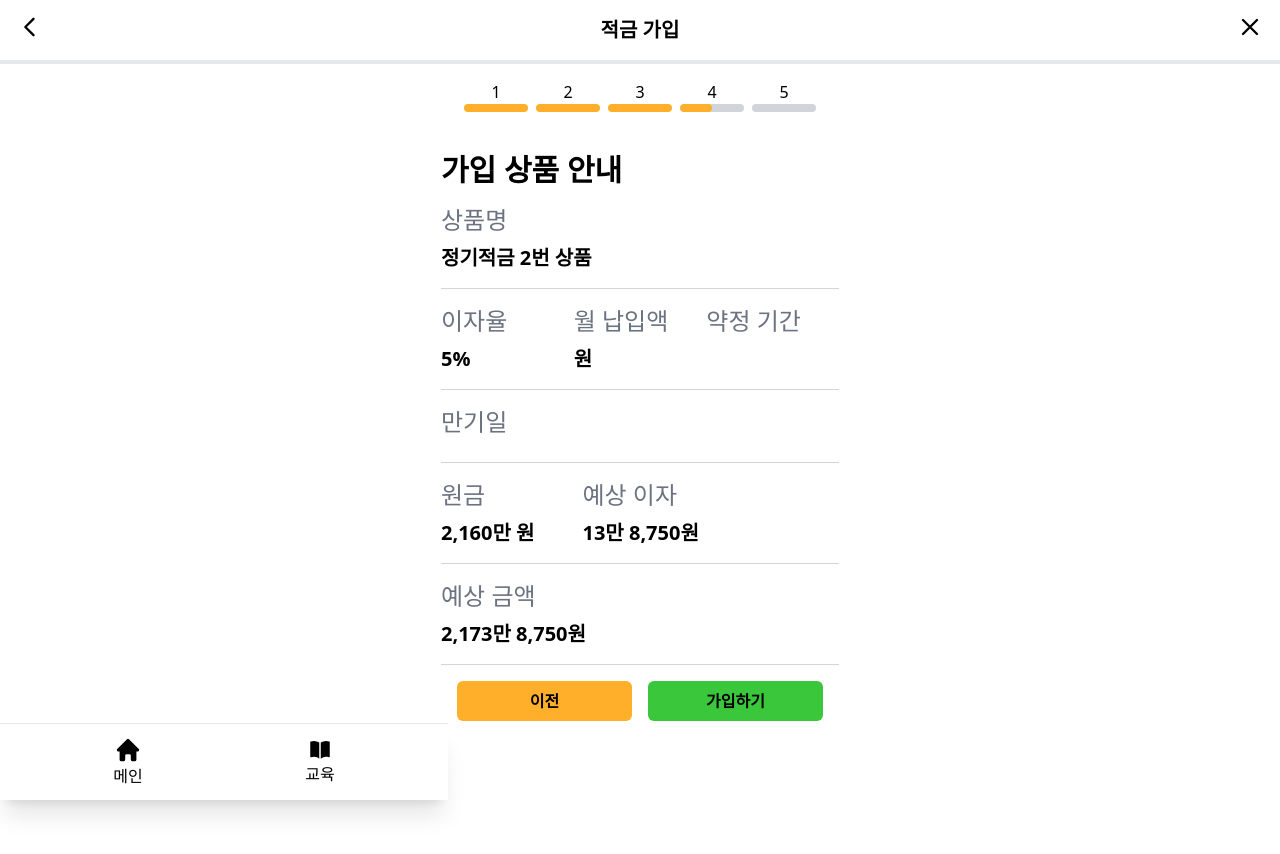
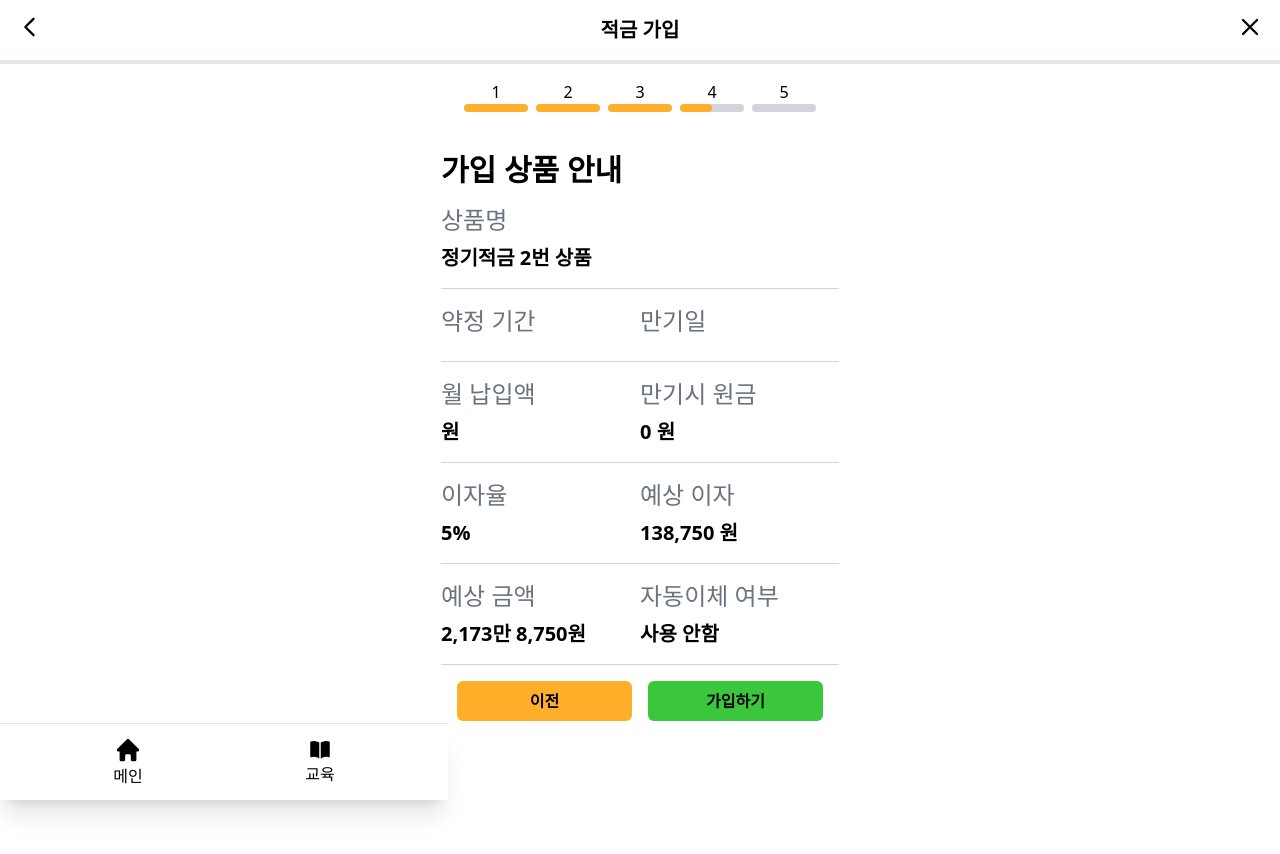
Before and after one commit to uhbooba/frontend, a React (Vite) app in the folder frontend/: page /savings/product in a window 1280 px wide. Shown: the top 854 px of the page. Built offline with nearby package versions, Linux system fonts and the light colour scheme.

Commit message:
:recycle: Refactor: 예적금 가입 상품 페이지 수정
<body>
- Deposit_product.tsx
- Savings_Product.tsx
	- 화면 구성 변경 및 Atom 사용
- validateInputs.tsx
	- 체크박스 추가

```diff
--- a/frontend/src/pages/deposit/Deposit_Product.tsx
+++ b/frontend/src/pages/deposit/Deposit_Product.tsx
@@ -41,7 +41,7 @@ const DepositProduct = () => {
 
   return (
     <div>
-      <div className='fixed left-0 top-0 z-10 w-full'>
+      <div className='fixed left-0 top-0 w-full'>
         <TopBar title='예금 가입' />
       </div>
 
@@ -49,7 +49,7 @@ const DepositProduct = () => {
         <LevelBar currentLevel={4} totalLevel={5} />
       </div>
       <div className='p-4'>
-        <div className='pb-4 text-3xl font-bold'>가입 상품 안내</div>
+        <div className='text-3xl font-bold'>가입 상품 안내</div>
 
         <div className='border-b border-gray-300 py-4 text-2xl'>
           <span className='text-gray-500'>상품명</span>
@@ -59,36 +59,42 @@ const DepositProduct = () => {
         </div>
 
         <div className='border-b border-gray-300 py-4'>
-          <div className='grid grid-cols-3 text-start'>
-            <div>
-              <span className='text-2xl text-gray-500'>연 이자율</span>
-              <div className='mt-2 text-xl font-bold'>10%</div>
-            </div>
-            <div>
-              <span className='text-2xl text-gray-500'>최소 금액</span>
-              <div className='mt-2 text-xl font-bold'>20 만 원</div>
-            </div>
+          <div className='grid grid-cols-2 text-start'>
             <div>
               <span className='text-2xl text-gray-500'>약정 기간</span>
               <div className='mt-2 text-xl font-bold'>{selectPeriod}</div>
+            </div>
+            <div>
+              <span className='text-2xl text-gray-500'>만기일</span>
+              <div className='mt-2 text-xl font-bold'>{maturityDate}</div>
             </div>
           </div>
         </div>
 
         <div className='border-b border-gray-300 py-4'>
-          <span className='text-2xl text-gray-500'>만기일</span>
-          <div className='mt-2 text-xl font-bold'>{maturityDate}</div>
+          <div className='grid grid-cols-2 text-start'>
+            <div>
+              <span className='text-2xl text-gray-500'>최소 금액</span>
+              <div className='mt-2 text-xl font-bold'>200,000 원</div>
+            </div>
+
+            <div>
+              <span className='text-2xl text-gray-500'>가입금액</span>
+              <div className='mt-2 text-xl font-bold'>{selectMoney} 원</div>
+            </div>
+          </div>
         </div>
 
         <div className='border-b border-gray-300 py-4'>
-          <div className='flex'>
-            <div className='mr-20 text-left'>
-              <span className='text-2xl text-gray-500'>가입금액</span>
-              <div className='mt-2 text-xl font-bold'>{selectMoney} 원</div>
+          <div className='grid grid-cols-2 text-start'>
+            <div>
+              <span className='text-2xl text-gray-500'>연 이자율</span>
+              <div className='mt-2 text-xl font-bold'>10%</div>
             </div>
-            <div className='text-left'>
+
+            <div>
               <span className='text-2xl text-gray-500'>예상 이자</span>
-              <div className='mt-2 text-xl font-bold'>13만 8,750원</div>
+              <div className='mt-2 text-xl font-bold'>138,750 원</div>
             </div>
           </div>
         </div>
@@ -98,7 +104,7 @@ const DepositProduct = () => {
           <div className='mt-2 text-xl font-bold'>242 만 원</div>
         </div>
 
-        <div className='mb-2 mt-8 flex w-full items-center justify-between'>
+        <div className='mb-2 flex w-full items-center justify-center p-4'>
           <Button
             label='이전'
             size='medium'
--- a/frontend/src/pages/savings/Savings_Explain.tsx
+++ b/frontend/src/pages/savings/Savings_Explain.tsx
@@ -13,7 +13,7 @@ const Savings = () => {
   return (
     <div>
       <div className='fixed left-0 top-0 w-full'>
-        <TopBar title='적금 가입'  />
+        <TopBar title='적금 가입' />
       </div>
 
       <div>
@@ -86,7 +86,7 @@ const Savings = () => {
       </div>
 
       {/* 확인 버튼 */}
-      <div className='mb-2 w-full items-center justify-center p-4'>
+      <div className='w-full items-center justify-center p-4'>
         <Button
           label='확인'
           size='large'
--- a/frontend/src/pages/savings/Savings_Product.tsx
+++ b/frontend/src/pages/savings/Savings_Product.tsx
@@ -6,6 +6,7 @@ import BigModal from '@/components/modals/Big_Modal';
 import { useEffect, useState } from 'react';
 import { useAtom } from 'jotai';
 import {
+  checkAtom,
   maturityDateAtom,
   selectMoneyAtom,
   selectPeriodAtom,
@@ -18,6 +19,7 @@ const SavingsProduct = () => {
   const [selectMoney] = useAtom(selectMoneyAtom);
   const [selectPeriod] = useAtom(selectPeriodAtom);
   const [isModalOpen, setIsModalOpen] = useState(false);
+  const [check] = useAtom(checkAtom);
 
   useEffect(() => {
     setIsModalOpen(false);
@@ -39,10 +41,18 @@ const SavingsProduct = () => {
     setIsModalOpen(false);
   };
 
+  const parseCurrency = (value: string): number => {
+    return Number(value.replace(/[^0-9]/g, ''));
+  };
+
+  const formatCurrency = (value: number): string => {
+    return value.toLocaleString() + ' 원';
+  };
+
   return (
     <div>
       <div className='fixed left-0 top-0 w-full'>
-        <TopBar title='적금 가입'  />
+        <TopBar title='적금 가입' />
       </div>
 
       <div className='mb-6 mt-20'>
@@ -60,48 +70,65 @@ const SavingsProduct = () => {
         </div>
 
         <div className='border-b border-gray-300 py-4'>
-          <div className='grid grid-cols-3 text-start'>
+          <div className='grid grid-cols-2 text-start'>
+            <div>
+              <span className='text-2xl text-gray-500'>약정 기간</span>
+              <div className='mt-2 text-xl font-bold'>{selectPeriod}</div>
+            </div>
+            <div>
+              <span className='text-2xl text-gray-500'>만기일</span>
+              <div className='mt-2 text-xl font-bold'>{maturityDate}</div>
+            </div>
+          </div>
+        </div>
+
+        <div className='border-b border-gray-300 py-4'>
+          <div className='grid grid-cols-2 text-start'>
+            <div>
+              <span className='text-2xl text-gray-500'>월 납입액</span>
+              <div className='mt-2 text-xl font-bold'>{selectMoney}원</div>
+            </div>
+            <div>
+              <span className='text-2xl text-gray-500'>만기시 원금</span>
+              <div className='mt-2 text-xl font-bold'>
+                {formatCurrency(
+                  Number(selectPeriod.replace('개월', '')) *
+                    parseCurrency(selectMoney),
+                )}
+              </div>
+            </div>
+          </div>
+        </div>
+
+        <div className='border-b border-gray-300 py-4'>
+          <div className='grid grid-cols-2 text-start'>
             <div>
               <span className='text-2xl text-gray-500'>이자율</span>
               <div className='mt-2 text-xl font-bold'>5%</div>
             </div>
             <div>
-              <span className='text-2xl text-gray-500'>월 납입액</span>
-              <div className='mt-2 text-xl font-bold'>{selectMoney}원</div>
-            </div>
-            <div>
-              <span className='text-2xl text-gray-500'>약정 기간</span>
-              <div className='mt-2 text-xl font-bold'>{selectPeriod}</div>
+              <span className='text-2xl text-gray-500'>예상 이자</span>
+              <div className='mt-2 text-xl font-bold'>138,750 원</div>
             </div>
           </div>
         </div>
 
         <div className='border-b border-gray-300 py-4'>
-          <div>
-            <span className='text-2xl text-gray-500'>만기일</span>
-            <div className='mt-2 text-xl font-bold'>{maturityDate}</div>
-          </div>
-        </div>
-
-        <div className='border-b border-gray-300 py-4'>
-          <div className='flex'>
+          <div className='grid grid-cols-2 text-start'>
             <div>
-              <span className='text-2xl text-gray-500'>원금</span>
-              <div className='mt-2 text-xl font-bold'>2,160만 원</div>
+              <span className='text-2xl text-gray-500'>예상 금액</span>
+              <div className='mt-2 text-xl font-bold'>2,173만 8,750원</div>
             </div>
-            <div className='ml-12 text-left'>
-              <span className='text-2xl text-gray-500'>예상 이자</span>
-              <div className='mt-2 text-xl font-bold'>13만 8,750원</div>
+            <div>
+              <span className='text-2xl text-gray-500'>자동이체 여부</span>
+              <div className='mt-2 text-xl font-bold'>
+                {check === 'yes' ? '사용함' : '사용 안함'}
+              </div>
             </div>
           </div>
         </div>
 
-        <div className='border-b border-gray-300 py-4'>
-          <span className='text-2xl text-gray-500'>예상 금액</span>
-          <div className='mt-2 text-xl font-bold'>2,173만 8,750원</div>
-        </div>
-
-        <div className='mb-20 flex w-full items-center justify-center p-4'>
+        <div className='mb-2 flex w-full items-center justify-center p-4'>
           <Button
             label='이전'
             size='medium'
--- a/frontend/src/pages/savings/savings_Signup.tsx
+++ b/frontend/src/pages/savings/savings_Signup.tsx
@@ -6,10 +6,10 @@ import { BottomTab } from '@/components/layouts/BottomTab';
 import LevelBar from '@/components/common/LevelBar';
 import { useEffect, useState } from 'react';
 import CheckButton from '@/components/common/buttons/CheckButton';
+import { validateInputs } from '@/utils/validateInputs';
+import TopBar from '@/components/layouts/TopBar';
 import { useAtom } from 'jotai';
 import { checkAtom } from '@/atoms/savings/savingsDataAtoms';
-import { validateInputs } from '@/utils/validateInputs';
-import TopBar from '@/components/layouts/TopBar';
 
 const SavingsSignup = () => {
   const [check, setCheck] = useAtom(checkAtom);
@@ -21,6 +21,7 @@ const SavingsSignup = () => {
     name: '',
     idNumber: '',
     phoneNumber: '',
+    check: '',
   });
 
   useEffect(() => {
@@ -33,6 +34,7 @@ const SavingsSignup = () => {
         name: '',
         idNumber: '',
         phoneNumber: '',
+        check: '',
       });
     };
   }, [setName, setIdNumber, setPhoneNumber, setErrors, setCheck]);
@@ -40,7 +42,12 @@ const SavingsSignup = () => {
   const navigate = useNavigate();
 
   const OpenModal = () => {
-    const { isValid, newErrors } = validateInputs(name, idNumber, phoneNumber);
+    const { isValid, newErrors } = validateInputs(
+      name,
+      idNumber,
+      phoneNumber,
+      check,
+    );
     setErrors(newErrors);
 
     if (isValid) {
@@ -113,6 +120,9 @@ const SavingsSignup = () => {
       <div>
         <p className='ml-4 text-xl font-bold text-gray-600'>자동이체 여부</p>
         <CheckButton name='check' selected={check} setSelected={setCheck} />
+        {errors.check && (
+          <p className='mb-4 ml-4 mt-2 text-red-500'>{errors.check}</p>
+        )}
       </div>
 
       <div className='mb-2 flex w-full items-center justify-center p-4'>
--- a/frontend/src/utils/validateInputs.tsx
+++ b/frontend/src/utils/validateInputs.tsx
@@ -2,17 +2,20 @@ export interface Errors {
   name: string;
   idNumber: string;
   phoneNumber: string;
+  check: string;
 }
 
 export const validateInputs = (
   name: string,
   idNumber: string,
   phoneNumber: string,
+  check?: string,
 ): { isValid: boolean; newErrors: Errors } => {
   const newErrors: Errors = {
     name: '',
     idNumber: '',
     phoneNumber: '',
+    check: '',
   };
 
   let isValid = true;
@@ -37,6 +40,12 @@ export const validateInputs = (
   // 이름 17자까지만 입력 가능하게 조건
   else if (name.length > 17) {
     newErrors.name = '이름은 17자까지만 입력이 가능합니다.';
+    isValid = false;
+  }
+
+  // 이름 최소 2글자 이상 입력 가능하게 조건
+  else if (name.length < 3) {
+    newErrors.name = '이름이 너무 짧습니다.';
     isValid = false;
   }
 
@@ -76,5 +85,11 @@ export const validateInputs = (
     isValid = false;
   }
 
+  // 자동이체 여부 선택 안했을 때 조건
+  if (check !== undefined && check === '') {
+    newErrors.check = '자동이체 여부를 선택해주세요.';
+    isValid = false;
+  }
+
   return { isValid, newErrors };
 };
```
